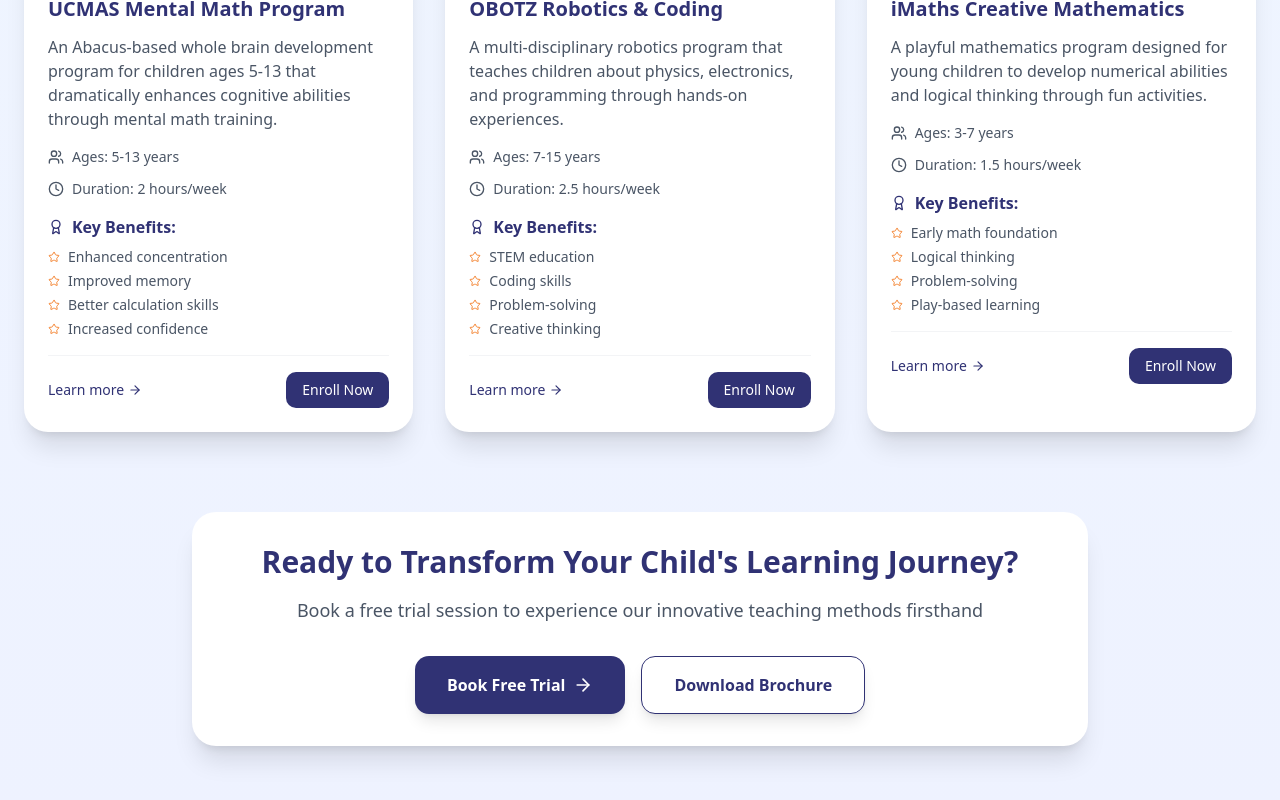
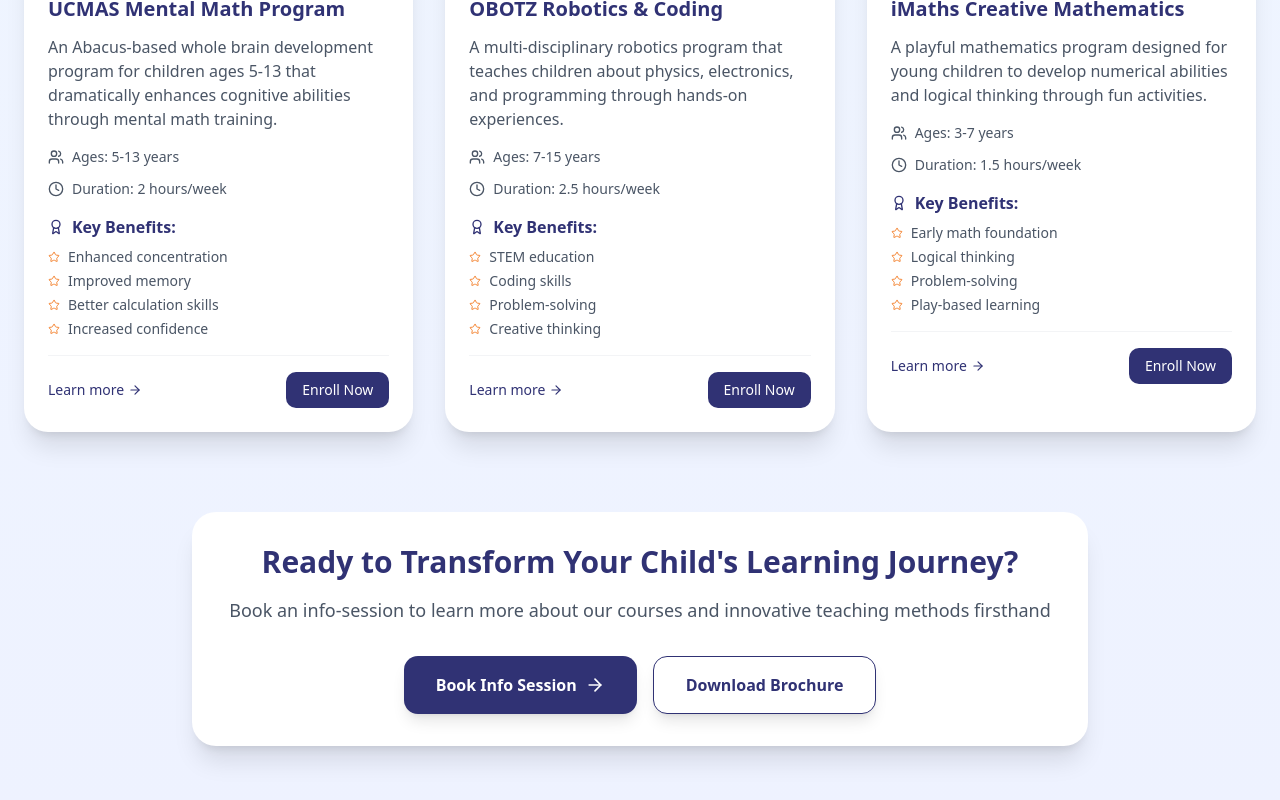
Before and after one commit to divyanshu-dugar/gtecs, a Next.js app: page /programs in a window 1280 px wide. Shown: the part 630-1430 px from the top of the page. Built offline with nearby package versions, Linux system fonts and the light colour scheme.

Commit message:
edited description of  call to action section

```diff
--- a/app/programs/page.js
+++ b/app/programs/page.js
@@ -104,11 +104,11 @@
               Ready to Transform Your Child&apos;s Learning Journey?
             </h2>
             <p className="text-gray-600 mb-8 text-lg">
-              Book a free trial session to experience our innovative teaching methods firsthand
+              Book an info-session to learn more about our courses and innovative teaching methods firsthand
             </p>
             <div className="flex flex-col sm:flex-row gap-4 justify-center">
               <button className="px-8 py-4 bg-[#303274] text-white font-semibold rounded-xl shadow-lg hover:bg-[#3f42a5] transition flex items-center gap-2">
-                Book Free Trial
+                Book Info Session
                 <ArrowRight size={20} />
               </button>
               <button className="px-8 py-4 bg-white text-[#303274] font-semibold rounded-xl shadow-lg border border-[#303274] hover:bg-blue-50 transition">
```
